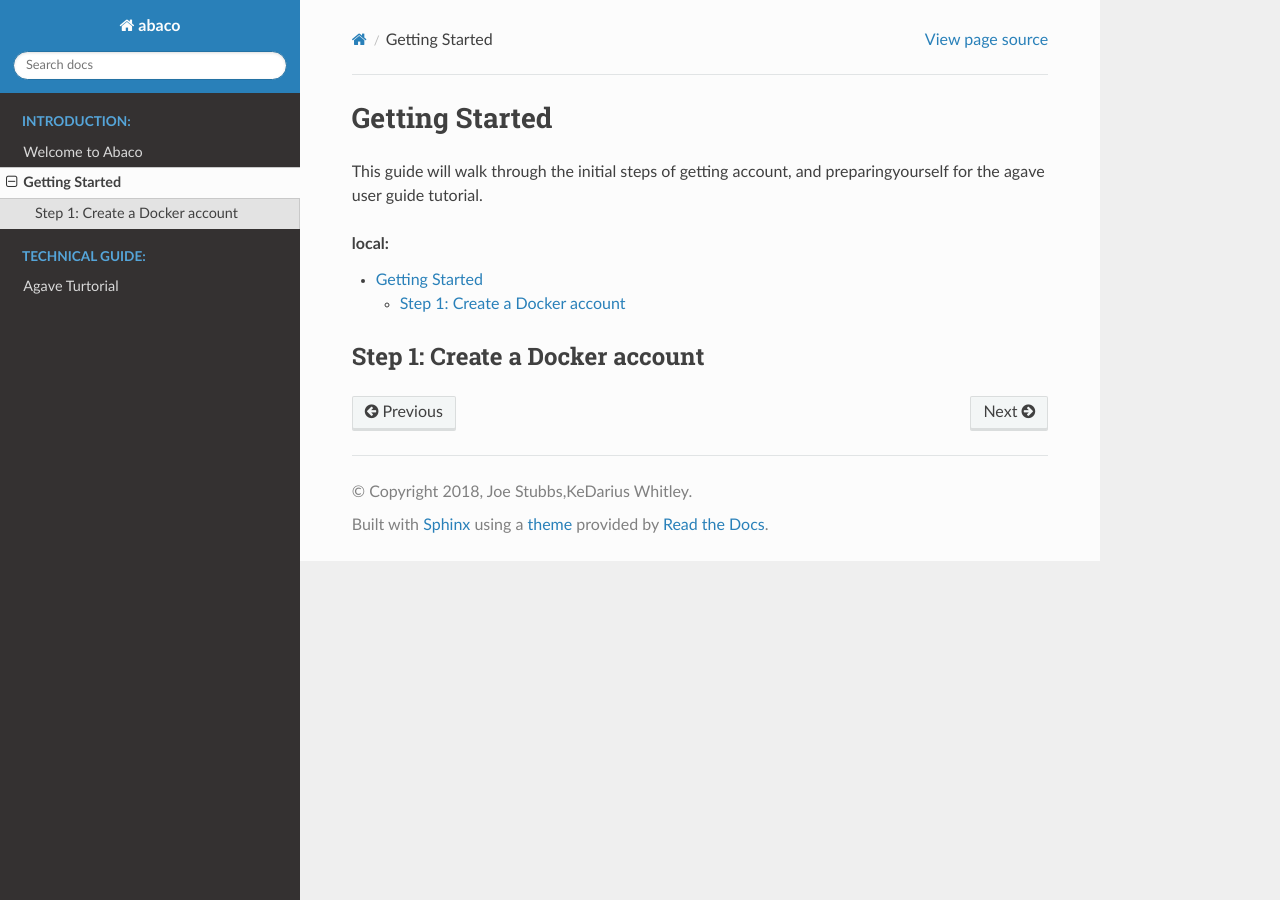
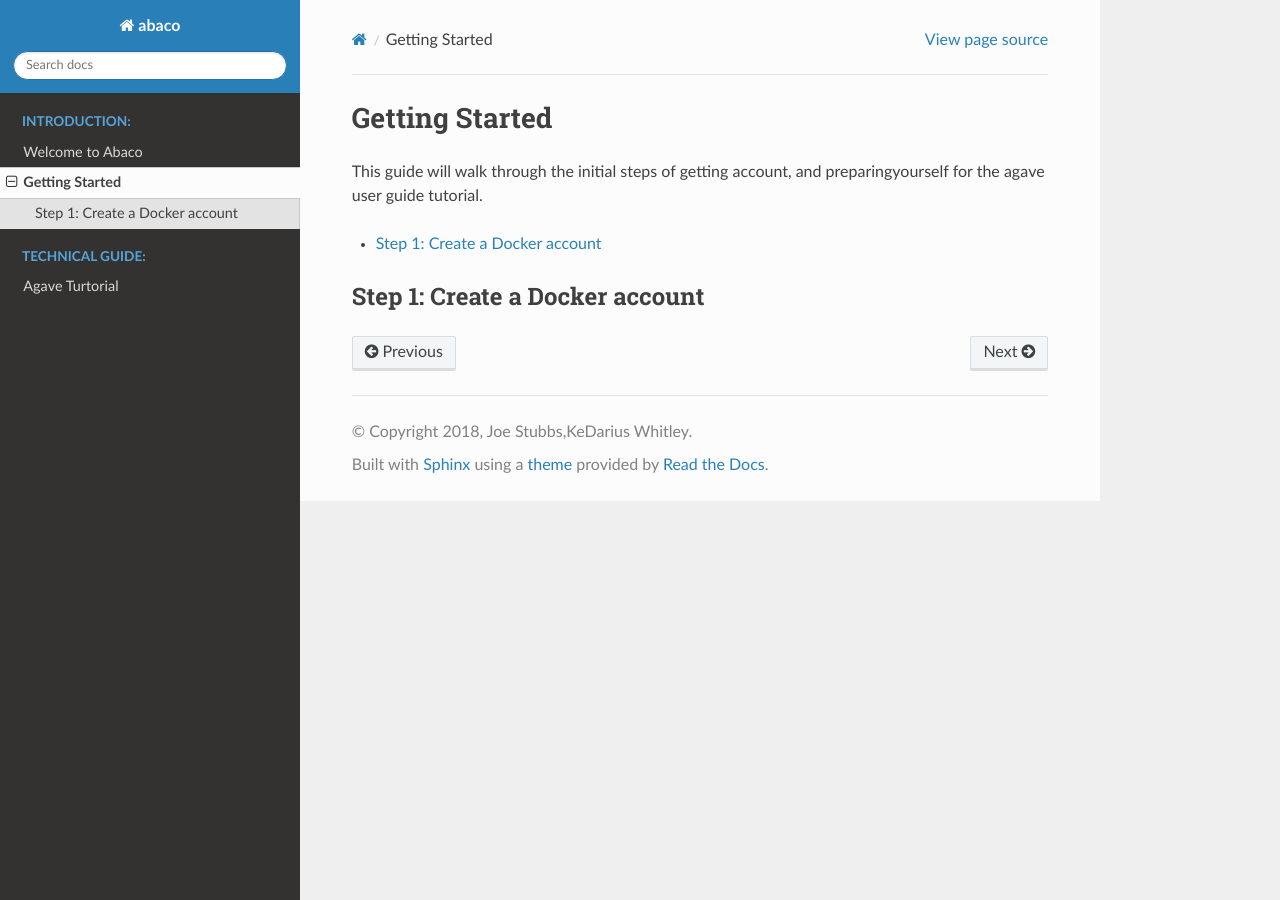
Before and after one commit to TACC/Abaco2.0, a Sphinx documentation site: the page built from docs/source/getting-started/index.rst, in a window 1280 px wide. Built offline with Sphinx 7.4.7 and the Read the Docs theme 2.0.0, drawn with Linux system fonts in a browser that asks for light colours.

Commit message:
Update index.rst

```diff
--- a/docs/source/getting-started/index.rst
+++ b/docs/source/getting-started/index.rst
@@ -7,7 +7,7 @@ Getting Started
 
 This guide will walk through the initial steps of getting account, and preparingyourself for the agave user guide tutorial.
 
-.. contents:: local:
+.. contents:: :local:
 
 ----------------------------------
 Step 1: Create a Docker account
```
